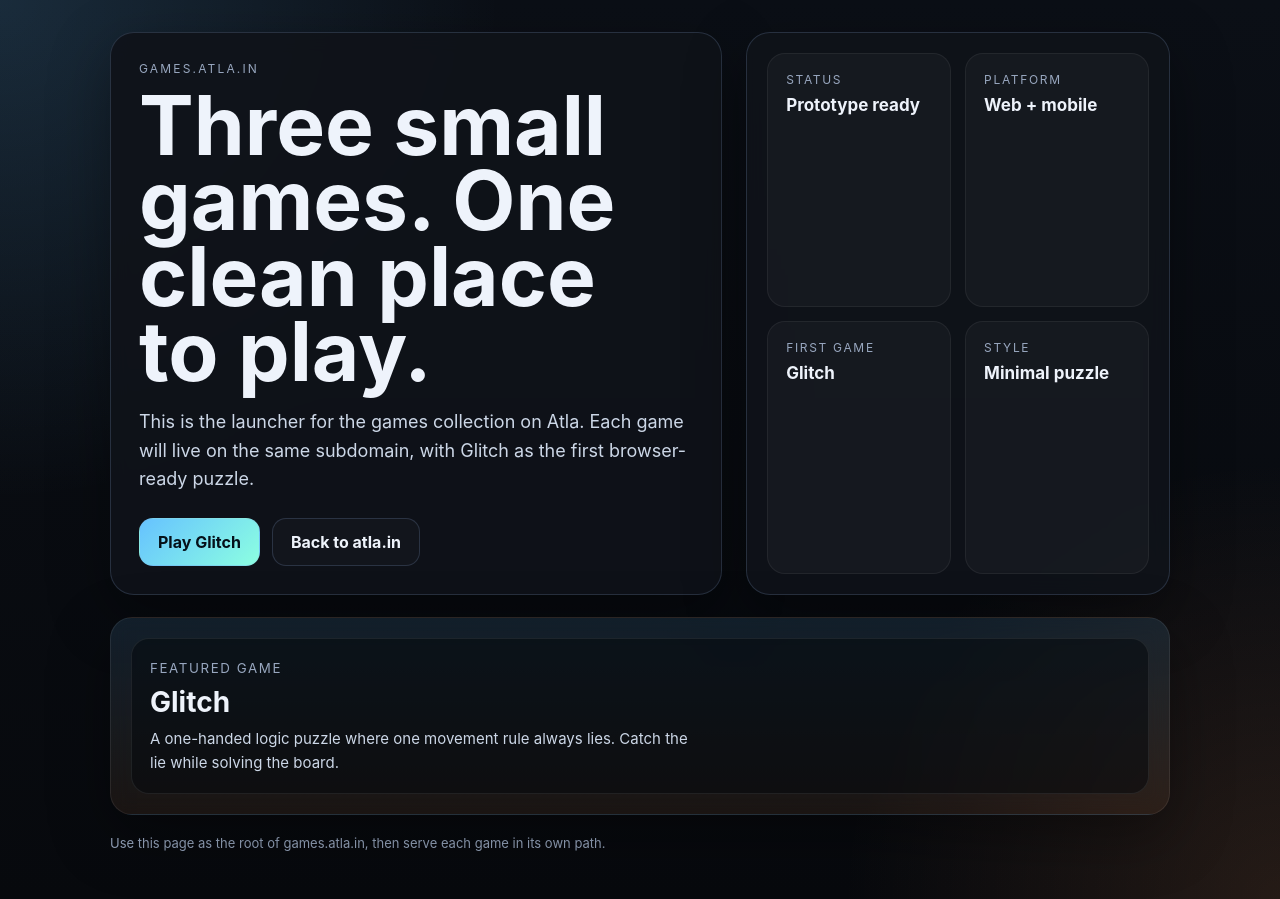
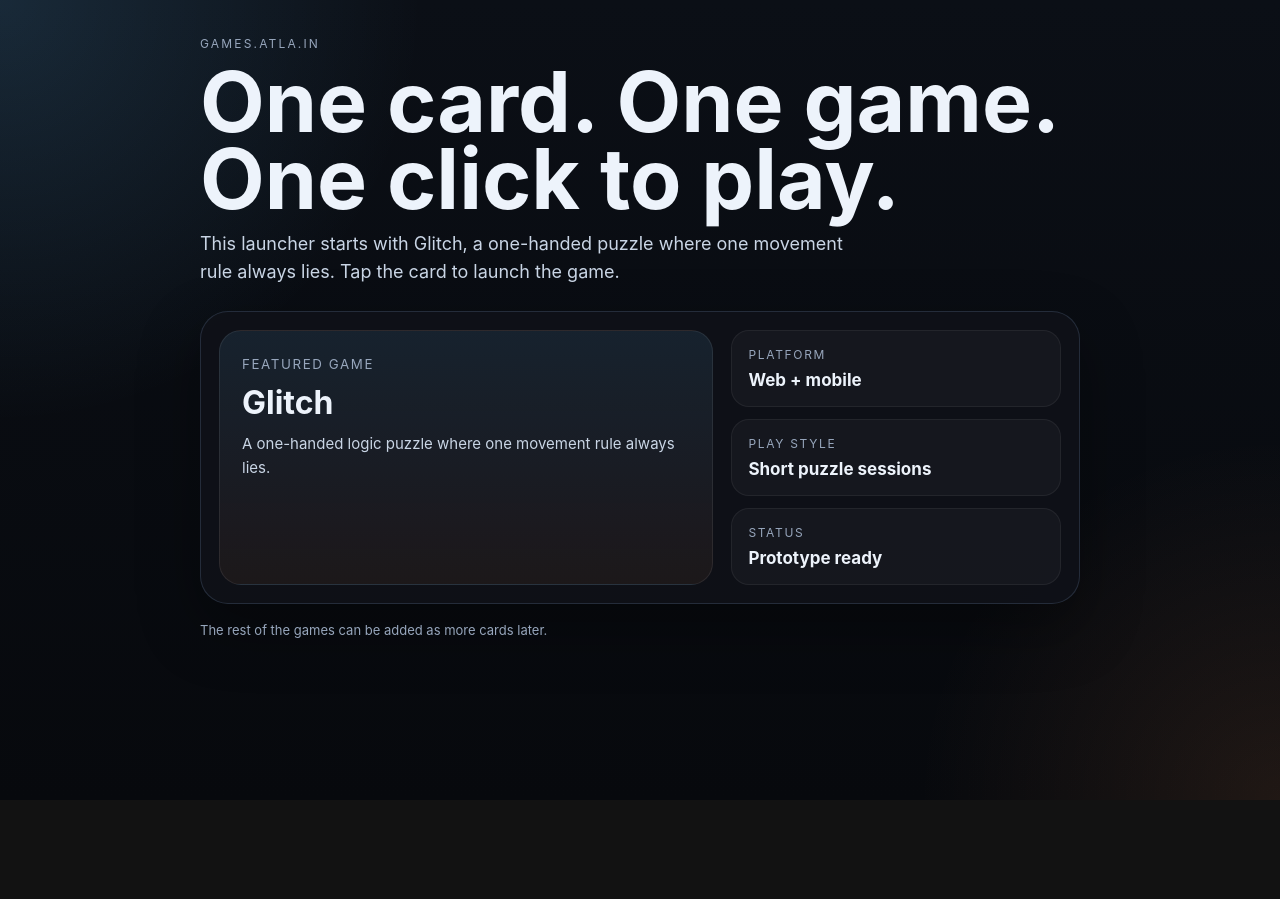
Before and after one commit to pranavatla/games.atla, a plain HTML site: page deploy/index.html in a window 1280 px wide. After the commit the page ends 800 px from the top, so only its background shows below. Drawn offline with Linux system fonts and the light colour scheme.

Commit message:
Refine games launcher for Glitch

```diff
--- a/deploy/index.html
+++ b/deploy/index.html
@@ -8,12 +8,11 @@
       :root {
         color-scheme: dark;
         --bg: #07090d;
-        --panel: rgba(16, 19, 26, 0.92);
-        --line: rgba(140, 170, 220, 0.2);
-        --text: #eef3fb;
-        --muted: #98a7bf;
-        --accent: #66c2ff;
-        --accent-2: #ff9a57;
+        --panel: rgba(15, 18, 24, 0.94);
+        --line: rgba(140, 170, 220, 0.18);
+        --text: #edf3fb;
+        --muted: #97a6bc;
+        --accent: #67c3ff;
       }
       * { box-sizing: border-box; }
       body {
@@ -22,88 +21,120 @@
         font-family: Inter, system-ui, -apple-system, BlinkMacSystemFont, sans-serif;
         color: var(--text);
         background:
-          radial-gradient(circle at top left, rgba(102, 194, 255, 0.16), transparent 32%),
-          radial-gradient(circle at bottom right, rgba(255, 154, 87, 0.12), transparent 28%),
+          radial-gradient(circle at top left, rgba(103, 195, 255, 0.15), transparent 28%),
+          radial-gradient(circle at bottom right, rgba(255, 154, 87, 0.10), transparent 24%),
           linear-gradient(180deg, #0b0f16 0%, #07090d 100%);
       }
-      .wrap { max-width: 1100px; margin: 0 auto; padding: 32px 20px 48px; }
-      .hero {
+      main {
+        max-width: 920px;
+        margin: 0 auto;
+        padding: 36px 20px 44px;
+      }
+      .eyebrow {
+        color: var(--muted);
+        text-transform: uppercase;
+        letter-spacing: 0.18em;
+        font-size: 12px;
+      }
+      h1 {
+        margin: 12px 0 12px;
+        font-size: clamp(44px, 8vw, 84px);
+        line-height: 0.92;
+      }
+      p {
+        margin: 0;
+        color: #c9d5e5;
+        line-height: 1.6;
+        font-size: 18px;
+        max-width: 58ch;
+      }
+      .card {
+        margin-top: 24px;
         display: grid;
-        grid-template-columns: 1.3fr 0.9fr;
-        gap: 24px;
+        grid-template-columns: 1.2fr 0.8fr;
+        gap: 18px;
         align-items: stretch;
+        padding: 18px;
+        border-radius: 28px;
+        border: 1px solid var(--line);
+        background: var(--panel);
+        box-shadow: 0 24px 60px rgba(0, 0, 0, 0.35);
       }
-      .panel {
-        background: var(--panel);
-        border: 1px solid var(--line);
-        border-radius: 24px;
-        box-shadow: 0 20px 60px rgba(0, 0, 0, 0.35);
-        backdrop-filter: blur(10px);
+      .tile {
+        display: block;
+        padding: 22px;
+        border-radius: 22px;
+        border: 1px solid rgba(255, 255, 255, 0.08);
+        background: linear-gradient(180deg, rgba(103, 195, 255, 0.10), rgba(255, 154, 87, 0.06));
+        color: var(--text);
+        text-decoration: none;
       }
-      .copy { padding: 28px; }
-      .eyebrow { text-transform: uppercase; letter-spacing: .18em; color: var(--muted); font-size: 12px; }
-      h1 { font-size: clamp(42px, 8vw, 82px); line-height: .92; margin: 12px 0 16px; }
-      p { color: #ccd7e7; line-height: 1.6; font-size: 18px; max-width: 58ch; }
-      .cta-row { display: flex; flex-wrap: wrap; gap: 12px; margin-top: 24px; }
-      .btn {
-        display: inline-flex; align-items: center; justify-content: center;
-        min-height: 48px; padding: 0 18px; border-radius: 14px;
-        text-decoration: none; font-weight: 700; border: 1px solid var(--line);
+      .tile small {
+        color: var(--muted);
+        text-transform: uppercase;
+        letter-spacing: 0.12em;
       }
-      .btn.primary { background: linear-gradient(135deg, var(--accent), #8cffe1); color: #051019; }
-      .btn.secondary { color: var(--text); background: rgba(255,255,255,0.02); }
-      .grid {
-        display: grid; grid-template-columns: repeat(2, minmax(0, 1fr)); gap: 14px; padding: 20px;
+      .tile h2 {
+        margin: 10px 0 10px;
+        font-size: 32px;
       }
-      .stat { padding: 18px; border-radius: 18px; background: rgba(255,255,255,0.03); border: 1px solid rgba(255,255,255,0.06); }
-      .stat span { display: block; color: var(--muted); font-size: 12px; text-transform: uppercase; letter-spacing: .14em; }
-      .stat strong { display: block; margin-top: 8px; font-size: 17px; }
-      .tile {
-        margin-top: 22px; padding: 20px; border-radius: 22px;
-        background: linear-gradient(180deg, rgba(102, 194, 255, 0.12), rgba(255, 154, 87, 0.08));
-        border: 1px solid rgba(255,255,255,0.08);
+      .tile p { font-size: 15px; }
+      .meta {
+        display: grid;
+        grid-template-columns: 1fr;
+        gap: 12px;
       }
-      .tile-link {
-        display: block; text-decoration: none; color: var(--text);
-        padding: 18px; border-radius: 18px; background: rgba(5,8,12,.52); border: 1px solid rgba(255,255,255,.08);
+      .stat {
+        padding: 16px;
+        border-radius: 18px;
+        background: rgba(255,255,255,0.03);
+        border: 1px solid rgba(255,255,255,0.06);
       }
-      .tile-link small { color: var(--muted); letter-spacing: .12em; text-transform: uppercase; }
-      .tile-link h2 { margin: 8px 0 8px; font-size: 28px; }
-      .tile-link p { font-size: 15px; margin: 0; }
-      .footer { margin-top: 20px; color: var(--muted); font-size: 13px; }
-      @media (max-width: 860px) { .hero { grid-template-columns: 1fr; } .grid { grid-template-columns: 1fr; } }
+      .stat span {
+        display: block;
+        color: var(--muted);
+        font-size: 12px;
+        letter-spacing: 0.14em;
+        text-transform: uppercase;
+      }
+      .stat strong {
+        display: block;
+        margin-top: 8px;
+        font-size: 17px;
+      }
+      .footer {
+        margin-top: 18px;
+        color: var(--muted);
+        font-size: 13px;
+      }
+      @media (max-width: 760px) {
+        .card { grid-template-columns: 1fr; }
+      }
     </style>
   </head>
   <body>
-    <main class="wrap">
-      <section class="hero">
-        <div class="panel copy">
-          <div class="eyebrow">games.atla.in</div>
-          <h1>Three small games. One clean place to play.</h1>
-          <p>
-            This is the launcher for the games collection on Atla. Each game will live
-            on the same subdomain, with Glitch as the first browser-ready puzzle.
-          </p>
-          <div class="cta-row">
-            <a class="btn primary" href="/glitch/">Play Glitch</a>
-            <a class="btn secondary" href="https://atla.in">Back to atla.in</a>
-          </div>
-        </div>
-        <aside class="panel grid" aria-label="Game stats">
+    <main>
+      <div class="eyebrow">games.atla.in</div>
+      <h1>One card. One game. One click to play.</h1>
+      <p>
+        This launcher starts with Glitch, a one-handed puzzle where one movement
+        rule always lies. Tap the card to launch the game.
+      </p>
+
+      <section class="card" aria-label="Featured game">
+        <a class="tile" href="/glitch/">
+          <small>Featured Game</small>
+          <h2>Glitch</h2>
+          <p>A one-handed logic puzzle where one movement rule always lies.</p>
+        </a>
+        <aside class="meta">
+          <div class="stat"><span>Platform</span><strong>Web + mobile</strong></div>
+          <div class="stat"><span>Play style</span><strong>Short puzzle sessions</strong></div>
           <div class="stat"><span>Status</span><strong>Prototype ready</strong></div>
-          <div class="stat"><span>Platform</span><strong>Web + mobile</strong></div>
-          <div class="stat"><span>First game</span><strong>Glitch</strong></div>
-          <div class="stat"><span>Style</span><strong>Minimal puzzle</strong></div>
         </aside>
       </section>
-      <section class="tile panel">
-        <a class="tile-link" href="/glitch/">
-          <small>Featured Game</small>
-          <h2>Glitch</h2>
-          <p>A one-handed logic puzzle where one movement rule always lies. Catch the lie while solving the board.</p>
-        </a>
-      </section>
-      <div class="footer">Use this page as the root of games.atla.in, then serve each game in its own path.</div>
+
+      <div class="footer">The rest of the games can be added as more cards later.</div>
     </main>
   </body>
 </html>
```
Also changed, not shown: deploy/glitch/index.html (added, +43 -0 lines).
